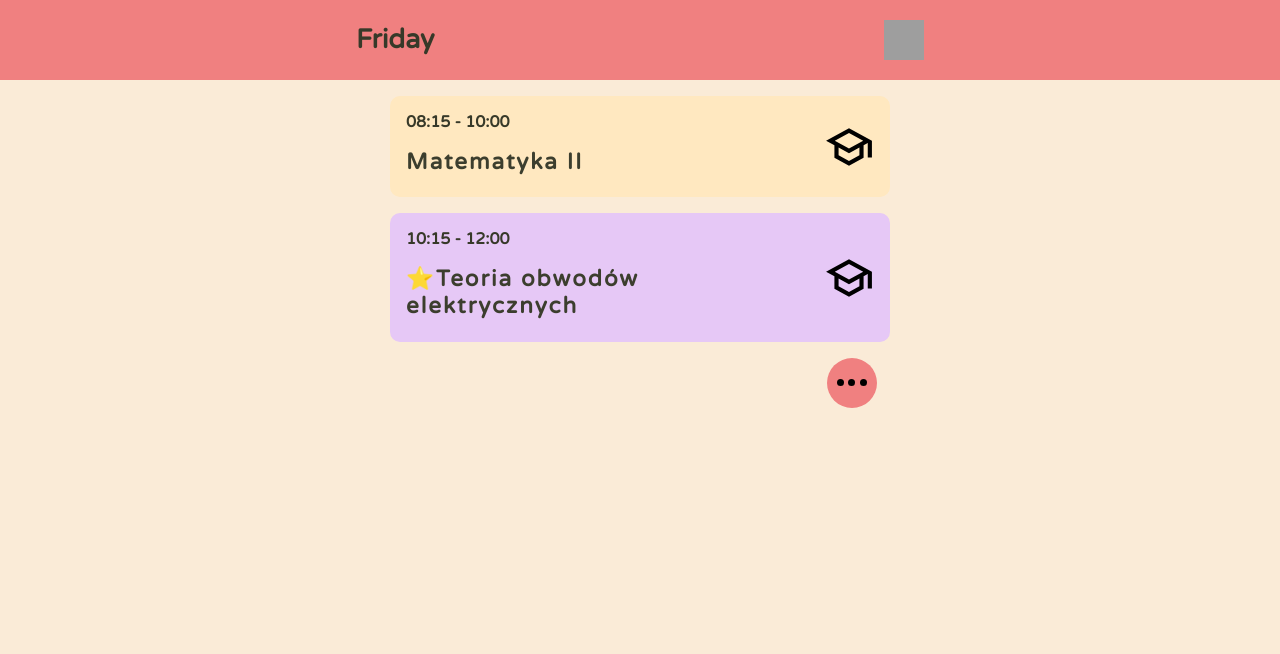
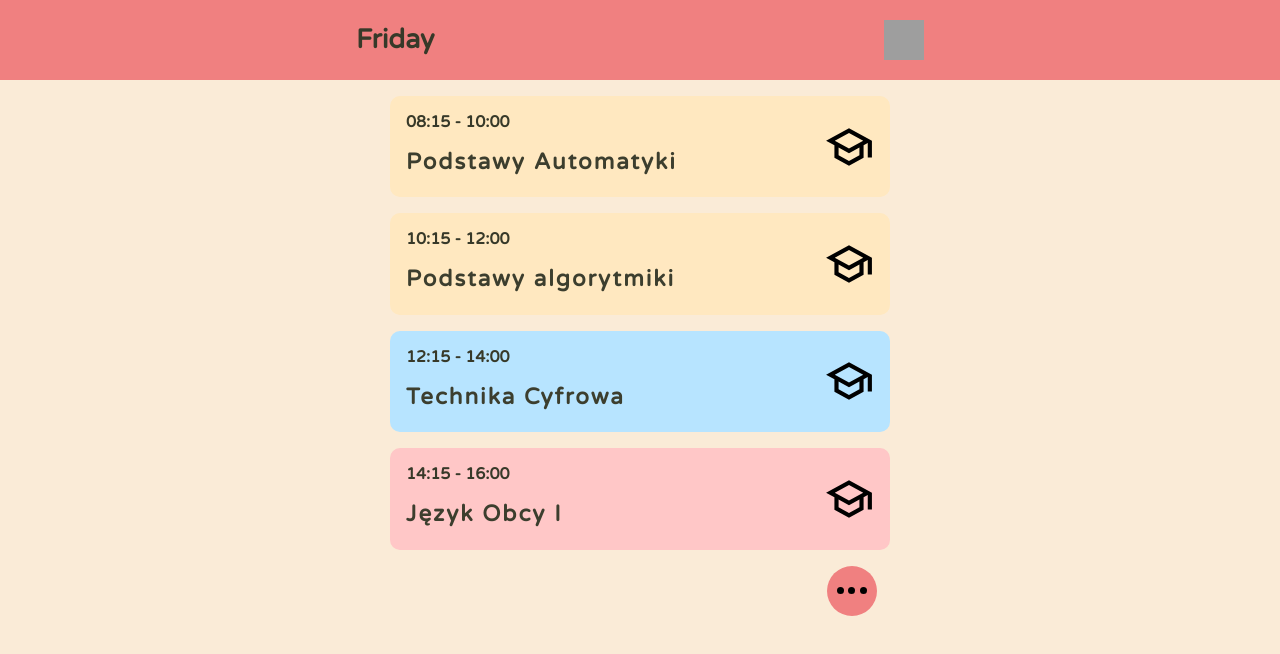
Before and after one commit to Muszchrom/NewReactCalendar, a React (Create React App) app: page /friday in a window 1280 px wide. Shown: the top 654 px of the page. Built offline with nearby package versions, Linux system fonts and the light colour scheme; grey boxes are pictures that could not be loaded.

Commit message:
Update data.js

```diff
--- a/src/components/data.js
+++ b/src/components/data.js
@@ -1,133 +1,132 @@
 const monday = [
   {
-    start: "14:00",
-    end: "15:30",
-    label: "Teoria obwodów elektrycznych",
-    hall: "E407",
-    type: "Labo",
-    professor: "Dr inż. J. Kozieł"
+    start: "08:00",
+    end: "09:45",
+    label: "Elektronika i Energoelektronika",
+    hall: "PE 15A",
+    type: "Wykład",
+    professor: "Dr inż. T. Ławicki"
   },
   {
-    start: "15:45",
-    end: "17:15",
-    label: "Programowanie strukturalne",
-    hall: "E213",
+    start: "09:45",
+    end: "12:00",
+    label: "⭐Technika Cyfrowa",
+    bonusContent: "Tydzień 1-10",
+    hall: "E307",
     type: "Labo",
-    professor: "Mgr inż. B. Stefańczak"
-  },
-  {
-    start: "18:00",
-    end: "20:15",
-    label: "⭐Podstawy sieci komputerowych",
-    bonusContent: "Tydzień 6-15",
-    hall: "PE 14",
-    type: "Labo",
-    professor: "Dr Inż. D. Sawicki"
+    professor: "Dr inż. T. Ławicki"
   }
 ];
 const tuesday = [
   {
     start: "08:15",
     end: "10:00",
-    label: "Matematyka II",
-    hall: "E401",
-    type: "Wykład",
-    professor: "Dr Hab. Z. Łagodowski"
+    label: "Podstawy Metrologii",
+    hall: "E320",
+    type: "Labo",
+    professor: "Mgr. Inż. W. Kozioł"
   },
   {
     start: "10:15",
     end: "12:00",
-    label: "Fizyka II",
+    label: "Wprowadzenie do systemów baz danych",
+    hall: "E207",
+    type: "Labo",
+    professor: "Dr inż. R. Dzierżak"
+  },
+  {
+    start: "14:15",
+    end: "16:00",
+    label: "Wprowadzenie do systemów baz danych",
     hall: "E401",
     type: "Wykład",
-    professor: "Dr inż. A. Dudziak"
+    professor: "Dr Hab. Inż. P. Miller, Prof. Uczelni"
   },
   {
-    start: "12:15",
-    end: "14:30",
-    label: "Teoria obwodów elektrycznych",
-    hall: "E301",
-    type: "Ćwiczenia",
-    professor: "Dr inż. J. Kozieł"
+    start: "16:15",
+    end: "18:00",
+    label: "Podstawy Metrologii",
+    hall: "E311",
+    type: "Wykład",
+    professor: "Dr Inż. J. Majewski"
   }
 ];
 const wednesday = [
   {
     start: "08:15",
     end: "10:00",
-    label: "Programowanie strukturalne",
-    hall: "E301",
+    label: "Podstawy Algorytmiki",
+    hall: "E401",
     type: "Wykład",
-    professor: "Dr hab. inż. J. Montusiewicz"
+    professor: "Dr M. Ziemba"
   },
   {
     start: "10:15",
     end: "12:00",
-    label: "Systemy operacyjne",
-    hall: "E301",
-    type: "Wykład",
-    professor: "Dr hab. inż. A. Kotyra"
+    label: "Technika Cyfrowa",
+    hall: "CT 107",
+    type: "Ćwiczenia",
+    professor: "Dr inż. C. Kaczmarek"
   },
   {
     start: "12:15",
-    end: "13:45",
-    label: "Podstawy sieci komputerowych",
-    hall: "E301",
-    type: "Wykład",
-    professor: "Dr inż. D. Sawicki"
-  },
-  {
-    start: "14:00",
-    end: "15:30",
-    label: "Wychowanie fizyczne II",
-    hall: "SW",
+    end: "14:00",
+    label: "Metody Matematyczne W Zastosowaniach Inżynierskich",
+    hall: "E402",
     type: "Ćwiczenia",
-    professor: "No clue"
-  },
-  {
-    start: "16:15",
-    end: "19:15",
-    label: "Teoria obwodów elektrycznych",
-    hall: "E201",
-    type: "Wykład",
-    professor: "Prof. dr hab. inż. S. Kozak"
+    professor: "Dr M. Ziemba"
   }
 ];
 const thursday = [
   {
     start: "08:15",
     end: "10:00",
-    label: "Systemy operacyjne",
-    hall: "PE 10",
-    type: "Labo",
-    professor: "Dr inż. P. Prokop"
+    label: "Metody Matematyczne W Zastosowaniach Inżynierskich",
+    hall: "E211",
+    type: "Wykład",
+    professor: "Dr M. Ziemba"
   },
   {
-    start: "13:00",
-    end: "15:15",
-    label: "Fizyka II",
-    hall: "Ox102",
-    type: "Labo",
-    professor: "Dr inż. A. Dudziak"
-  },
+    start: "10:15",
+    end: "12:00",
+    label: "Metody Matematyczne W Zastosowaniach Inżynierskich",
+    hall: "E401",
+    type: "Wykład",
+    professor: "Dr M. Ziemba"
+  }
 ];
 const friday = [
   {
     start: "08:15",
     end: "10:00",
-    label: "Matematyka II",
-    hall: "PE 15a",
-    type: "Ćwiczenia",
-    professor: "Dr hab. Z. Łagodowski"
+    label: "Podstawy Automatyki",
+    hall: "CI 502",
+    type: "Labo",
+    professor: "Dr Inż. D. Kuś"
   },
   {
     start: "10:15",
     end: "12:00",
-    label: "⭐Teoria obwodów elektrycznych",
-    bonusContent: "Tygodnie nieparzyste",
-    hall: "E405",
-    type: "Projekt",
-    professor: "Dr inż. S. Styła"
+    label: "Podstawy algorytmiki",
+    hall: "CI 417A",
+    type: "Labo",
+    professor: "Dr M. Ziemba"
+  },
+  {
+    start: "12:15",
+    end: "14:00",
+    label: "Technika Cyfrowa",
+    hall: "E211",
+    type: "Wykład",
+    professor: "Dr Hab. Inż. P. Komada, Prof. Uczelni"
+  },
+  {
+    start: "14:15",
+    end: "16:00",
+    label: "Język Obcy I",
+    hall: "M IX CT 304 B207",
+    type: "Lekt",
+    professor: "Dr M. Ziemba"
   }
 ];
 const saturday = [
```
